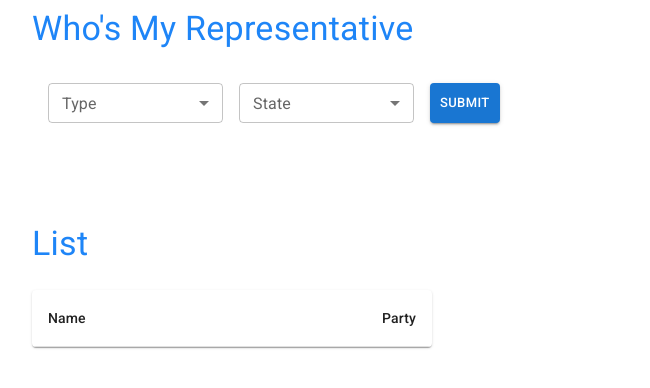
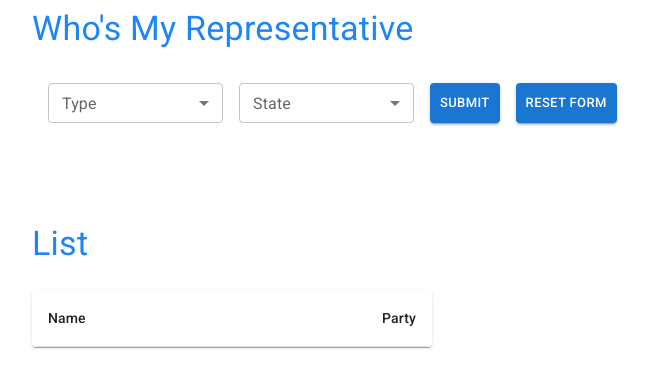
Before and after one commit to melvinioso/gosolo, a React (Create React App) app in the folder client/: page / in a window 1280 px wide. Shown: the top 388 px of the page, without its empty margins (0-650 px from the left). Built offline with nearby package versions, Linux system fonts and the light colour scheme.

Commit message:
clickable table rows, reset button

```diff
--- a/client/src/components/ResultsList.jsx
+++ b/client/src/components/ResultsList.jsx
@@ -30,7 +30,11 @@ const ResultsList = () => {
             {results.map((result) => (
               <TableRow
                 key={result.name}
-                sx={{ '&:last-child td, &:last-child th': { border: 0 } }}
+                sx={{
+                  '&:last-child td, &:last-child th': { border: 0 },
+                  cursor: 'pointer',
+                }}
+                onClick={() => console.log(result)}
               >
                 <TableCell component="th" scope="row">
                   {result.name}
--- a/client/src/components/SearchForm.jsx
+++ b/client/src/components/SearchForm.jsx
@@ -21,7 +21,7 @@ const schema = yup
   .required();
 
 const SearchForm = () => {
-  const { type, setType, state, setState, fetchResults } =
+  const { type, setType, state, setState, setResults, fetchResults } =
     React.useContext(AppContext);
 
   const {
@@ -42,6 +42,12 @@ const SearchForm = () => {
 
   const handleStateChange = (event) => {
     setState(event.target.value);
+  };
+
+  const handleReset = () => {
+    setType('');
+    setState('');
+    setResults([]);
   };
 
   return (
@@ -99,13 +105,21 @@ const SearchForm = () => {
         </FormHelperText>
       </FormControl>
       <Button
-        sx={{ height: '40px' }}
+        sx={{ height: '40px', mr: 2 }}
         variant="contained"
         size="small"
         onClick={handleSubmit(onSubmit)}
       >
         Submit
       </Button>
+      <Button
+        sx={{ height: '40px' }}
+        variant="contained"
+        size="small"
+        onClick={handleReset}
+      >
+        Reset Form
+      </Button>
     </Box>
   );
 };
```
